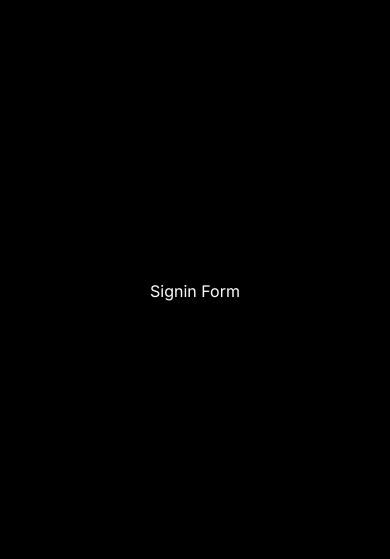
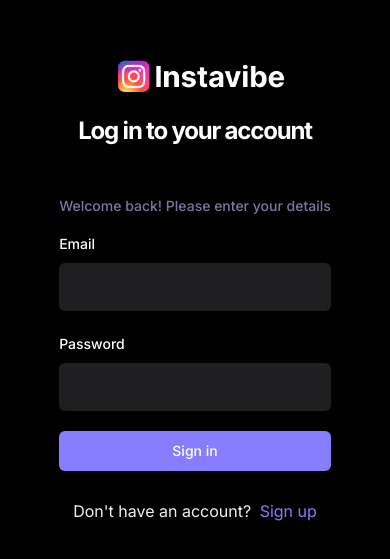
Before and after one commit to vladdg-dev/instavibe, a React (Vite) app: page /sign-in in a window 390 px wide. Shown: the part 131-690 px from the top of the page. Built offline with nearby package versions, Linux system fonts and the light colour scheme; no server answers.

Commit message:
added tanstack query

```diff
--- a/package.json
+++ b/package.json
@@ -14,6 +14,7 @@
     "@radix-ui/react-label": "^2.0.2",
     "@radix-ui/react-slot": "^1.0.2",
     "@radix-ui/react-toast": "^1.1.5",
+    "@tanstack/react-query": "^5.22.2",
     "appwrite": "^13.0.1",
     "class-variance-authority": "^0.7.0",
     "clsx": "^2.1.0",
--- a/src/_auth/forms/SigninForm.tsx
+++ b/src/_auth/forms/SigninForm.tsx
@@ -1,5 +1,134 @@
-const SigninForm = () => {
-  return <div>Signin Form</div>;
+import { z } from 'zod';
+import { zodResolver } from '@hookform/resolvers/zod';
+import { useForm } from 'react-hook-form';
+import { Button } from '@/components/ui/button';
+import {
+  Form,
+  FormControl,
+  FormField,
+  FormItem,
+  FormLabel,
+  FormMessage,
+} from '@/components/ui/form';
+import { Input } from '@/components/ui/input';
+import { signinValidation } from '@/lib/validation';
+import Loader from '@/components/shared/Loader';
+import { Link, useNavigate } from 'react-router-dom';
+import { useToast } from '@/components/ui/use-toast';
+import { useSignInAccount } from '@/lib/react-query/queriesAndMutations';
+import { useUserContext } from '@/context/AuthContext';
+
+const SignInForm = () => {
+  const navigate = useNavigate();
+  const { toast } = useToast();
+  const { checkAuthUser } = useUserContext();
+  const { mutateAsync: signInAccount, isPending } = useSignInAccount();
+
+  const form = useForm<z.infer<typeof signinValidation>>({
+    resolver: zodResolver(signinValidation),
+    defaultValues: {
+      email: '',
+      password: '',
+    },
+  });
+
+  const onSubmit = async (user: z.infer<typeof signinValidation>) => {
+    try {
+      const session = await signInAccount({
+        email: user.email,
+        password: user.password,
+      });
+
+      if (!session) {
+        return toast({ title: 'Sign in failed. Please try again' });
+      }
+      const isLoggedIn = await checkAuthUser();
+
+      if (isLoggedIn) {
+        form.reset();
+        navigate('/');
+      } else {
+        return toast({ title: 'Sign in failed. Please try again.' });
+      }
+    } catch (error: any) {
+      throw new Error(`Could not create new account: ${error.message}`);
+    }
+  };
+
+  return (
+    <div>
+      <Form {...form}>
+        <div className="sm:w-420 flex-center flex-col">
+          <img
+            src="/assets/images/logo.png"
+            alt="logo"
+            height={90}
+            width={180}
+          />
+          <h2 className="h3-bold md:h2-bold pt-5 sm:pt-12">
+            Log in to your account
+          </h2>
+          <p className="text-light-3 small-medium md:base-regular mt-12">
+            Welcome back! Please enter your details
+          </p>
+
+          <form
+            onSubmit={form.handleSubmit(onSubmit)}
+            className="flex flex-col gap-5 w-full mt-4"
+          >
+            <FormField
+              control={form.control}
+              name="email"
+              render={({ field }) => (
+                <FormItem>
+                  <FormLabel>Email</FormLabel>
+                  <FormControl>
+                    <Input type="email" className="shad-input" {...field} />
+                  </FormControl>
+                  <FormMessage />
+                </FormItem>
+              )}
+            />
+            <FormField
+              control={form.control}
+              name="password"
+              render={({ field }) => (
+                <FormItem>
+                  <FormLabel>Password</FormLabel>
+                  <FormControl>
+                    <Input type="password" className="shad-input" {...field} />
+                  </FormControl>
+                  <FormMessage />
+                </FormItem>
+              )}
+            />
+            <Button
+              type="submit"
+              className="shad-button_primary"
+              disabled={isPending}
+            >
+              {isPending ? (
+                <div className="flex-center gap-2">
+                  <Loader /> Loading...
+                </div>
+              ) : (
+                'Sign in'
+              )}
+            </Button>
+            <p className="text-small-regular text-light-2 text-center mt-2">
+              Don't have an account?{' '}
+              <Link
+                to="/sign-up"
+                className="text-primary-500 text-small-semibold ml-1"
+              >
+                Sign up
+              </Link>
+            </p>
+          </form>
+        </div>
+      </Form>
+    </div>
+  );
 };
 
-export default SigninForm;
+export default SignInForm;
--- a/src/_auth/forms/SignupForm.tsx
+++ b/src/_auth/forms/SignupForm.tsx
@@ -15,15 +15,21 @@
 import { Input } from '@/components/ui/input';
 import { signupValidation } from '@/lib/validation';
 import Loader from '@/components/shared/Loader';
-import { useState } from 'react';
-import { Link } from 'react-router-dom';
-import { createUserAccount } from '@/lib/appwrite/api';
+import { Link, useNavigate } from 'react-router-dom';
 import { useToast } from '@/components/ui/use-toast';
+import {
+  useCreateUserAccount,
+  useSignInAccount,
+} from '@/lib/react-query/queriesAndMutations';
+import { useUserContext } from '@/context/AuthContext';
 
 const SignupForm = () => {
   const { toast } = useToast();
-
-  const [isLoading, setIsLoading] = useState(false);
+  const { checkAuthUser } = useUserContext();
+  const navigate = useNavigate();
+  const { mutateAsync: createUserAccount, isPending: isCreatingUser } =
+    useCreateUserAccount();
+  const { mutateAsync: signInAccount } = useSignInAccount();
 
   const form = useForm<z.infer<typeof signupValidation>>({
     resolver: zodResolver(signupValidation),
@@ -37,18 +43,30 @@
 
   const onSubmit = async (user: z.infer<typeof signupValidation>) => {
     try {
-      setIsLoading(true);
       const newUser = await createUserAccount(user);
       if (!newUser)
-        toast({
+        return toast({
           title: 'Sign up failed. Please try again.',
         });
 
-      // const session = await signInAccount()
+      const session = await signInAccount({
+        email: user.email,
+        password: user.password,
+      });
+
+      if (!session) {
+        return toast({ title: 'Sign in failed. Please try again' });
+      }
+      const isLoggedIn = await checkAuthUser();
+
+      if (isLoggedIn) {
+        form.reset();
+        navigate('/');
+      } else {
+        return toast({ title: 'Sign up failed. Please try again.' });
+      }
     } catch (error: any) {
       throw new Error(`Could not create new account: ${error.message}`);
-    } finally {
-      setIsLoading(false);
     }
   };
 
@@ -131,9 +149,9 @@
             <Button
               type="submit"
               className="shad-button_primary"
-              disabled={isLoading}
+              disabled={isCreatingUser}
             >
-              {isLoading ? (
+              {isCreatingUser ? (
                 <div className="flex-center gap-2">
                   <Loader /> Loading...
                 </div>
--- /dev/null
+++ b/src/context/AuthContext.tsx
@@ -0,0 +1,79 @@
+import { getCurrentUser } from '@/lib/appwrite/api';
+import { IContextType, IUser } from '@/types';
+import { createContext, useContext, useEffect, useState } from 'react';
+import { useNavigate } from 'react-router-dom';
+
+export const INITIAL_USER = {
+  id: '',
+  name: '',
+  username: '',
+  email: '',
+  imageUrl: '',
+  bio: '',
+};
+
+const INITIAL_STATE = {
+  user: INITIAL_USER,
+  isLoading: false,
+  isAuthenticated: false,
+  setUser: () => {},
+  setIsAuthenticated: () => {},
+  checkAuthUser: async () => false as boolean,
+};
+
+const AuthContext = createContext<IContextType>(INITIAL_STATE);
+
+const AuthProvider: React.FC<{ children: React.ReactNode }> = ({
+  children,
+}) => {
+  const navigate = useNavigate();
+  const [user, setUser] = useState<IUser>(INITIAL_USER);
+  const [isLoading, setIsLoading] = useState(false);
+  const [isAuthenticated, setIsAuthenticated] = useState(false);
+
+  useEffect(() => {
+    if (
+      localStorage.getItem('cookieFallback') === '[]' ||
+      localStorage.getItem('cookieFallback') === null
+    ) {
+      navigate('/sign-in');
+    } else {
+      checkAuthUser();
+      navigate('/');
+    }
+  }, []);
+
+  const checkAuthUser = async () => {
+    try {
+      setIsLoading(true);
+      const { $id, name, username, email, imageUrl, bio } =
+        await getCurrentUser();
+
+      if ($id) {
+        setUser({ id: $id, name, username, email, imageUrl, bio });
+        setIsAuthenticated(true);
+        return true;
+      }
+      return false;
+    } catch (error: any) {
+      throw new Error(`User is not authenticated: ${error.message}`);
+    } finally {
+      setIsLoading(false);
+    }
+  };
+
+  const value = {
+    user,
+    setUser,
+    isLoading,
+    isAuthenticated,
+    setIsAuthenticated,
+    checkAuthUser,
+  };
+
+  return <AuthContext.Provider value={value}>{children}</AuthContext.Provider>;
+};
+
+export default AuthProvider;
+
+export const useUserContext = () => useContext(AuthContext);
--- a/src/lib/appwrite/api.ts
+++ b/src/lib/appwrite/api.ts
@@ -1,5 +1,5 @@
 import { INewUser } from '@/types';
-import { ID } from 'appwrite';
+import { ID, Query } from 'appwrite';
 import { account, appwriteConfig, avatars, databases } from './config';
 
 export const createUserAccount = async (user: INewUser) => {
@@ -48,3 +48,32 @@
     throw new Error(`Could not save the user to db: ${error.message}`);
   }
 };
+
+export const signInAccount = async (user: {
+  email: string;
+  password: string;
+}) => {
+  try {
+    return await account.createEmailSession(user.email, user.password);
+  } catch (error: any) {
+    throw new Error(`Could not sign in user: ${error.message}`);
+  }
+};
+
+export const getCurrentUser = async () => {
+  try {
+    const currentAccount = await account.get();
+    if (!currentAccount) throw Error;
+
+    const currentUser = await databases.listDocuments(
+      appwriteConfig.databaseId,
+      appwriteConfig.userCollectionId,
+      [Query.equal('accountId', currentAccount.$id)]
+    );
+    if (!currentUser) throw Error;
+
+    return currentUser.documents[0];
+  } catch (error: any) {
+    throw new Error(`Could not get current user: ${error.message}`);
+  }
+};
--- /dev/null
+++ b/src/lib/react-query/QueryProvider.tsx
@@ -0,0 +1,11 @@
+import { QueryClientProvider, QueryClient } from '@tanstack/react-query';
+
+const queryClient = new QueryClient();
+
+export const QueryProvider: React.FC<{ children: React.ReactNode }> = ({
+  children,
+}) => {
+  return (
+    <QueryClientProvider client={queryClient}>{children}</QueryClientProvider>
+  );
+};
--- /dev/null
+++ b/src/lib/react-query/queriesAndMutations.ts
@@ -0,0 +1,21 @@
+import {
+  useQuery,
+  useMutation,
+  useQueryClient,
+  useInfiniteQuery,
+} from '@tanstack/react-query';
+import { createUserAccount, signInAccount } from '../appwrite/api';
+import { INewUser } from '@/types';
+
+export const useCreateUserAccount = () => {
+  return useMutation({
+    mutationFn: (user: INewUser) => createUserAccount(user),
+  });
+};
+
+export const useSignInAccount = () => {
+  return useMutation({
+    mutationFn: (user: { email: string; password: string }) =>
+      signInAccount(user),
+  });
+};
--- a/src/lib/validation/index.ts
+++ b/src/lib/validation/index.ts
@@ -8,3 +8,8 @@
     .string()
     .min(8, { message: 'Your password should be at least 8 characters' }),
 });
+
+export const signinValidation = z.object({
+  email: z.string().email(),
+  password: z.string().min(8, { message: 'Invalid password' }),
+});
--- a/src/main.tsx
+++ b/src/main.tsx
@@ -3,6 +3,8 @@
 import App from './App';
 
 import './globals.css';
+import AuthProvider from './context/AuthContext';
+import { QueryProvider } from './lib/react-query/QueryProvider';
 
 const rootElement = document.getElementById('root');
 
@@ -11,7 +13,11 @@
 
   root.render(
     <BrowserRouter>
-      <App />
+      <QueryProvider>
+        <AuthProvider>
+          <App />
+        </AuthProvider>
+      </QueryProvider>
     </BrowserRouter>
   );
 }
--- a/src/types/index.ts
+++ b/src/types/index.ts
@@ -46,3 +46,12 @@
   username: string;
   password: string;
 };
+
+export type IContextType = {
+  user: IUser;
+  isLoading: boolean;
+  setUser: React.Dispatch<React.SetStateAction<IUser>>;
+  isAuthenticated: boolean;
+  setIsAuthenticated: React.Dispatch<React.SetStateAction<boolean>>;
+  checkAuthUser: () => Promise<boolean>;
+};
```
Also changed, not shown: 1 other file (tests, documents, lock files or other folders).
